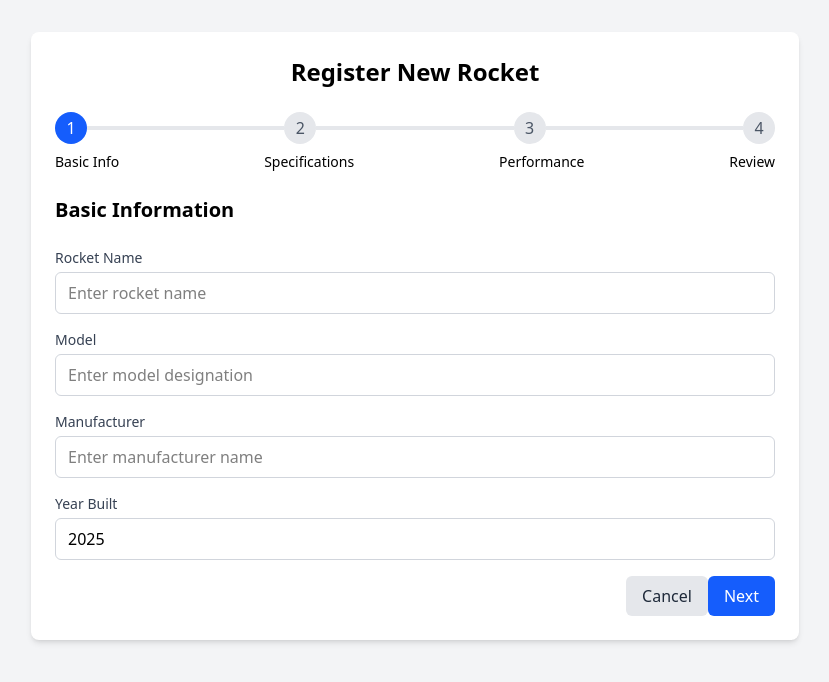
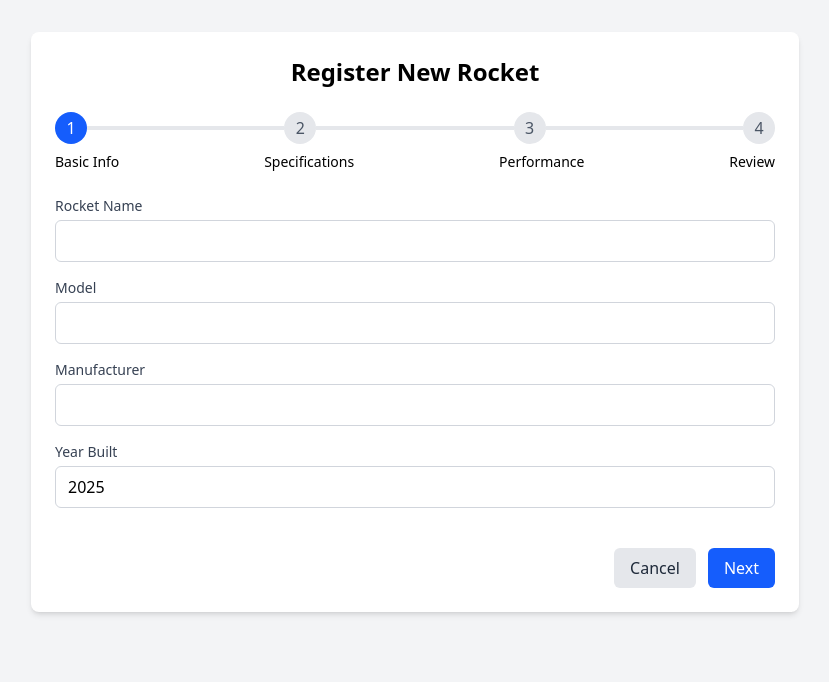
Before and after one commit to NicholasMurray/rocket-register-with-zod, a React (Vite) app: page / in a window 1280 px wide. Both pictures are taken after a click on the button "Add New Rocket". Shown: the top 682 px of the page, without its empty margins (225-1054 px from the left). Built offline with nearby package versions, Linux system fonts and the light colour scheme.

Commit message:
Form validation passing on correct data entered

```diff
--- a/src/App.tsx
+++ b/src/App.tsx
@@ -59,7 +59,8 @@ const App: React.FC = () => {
   const methods = useForm<RocketFormValues>({
     resolver: zodResolver(rocketSchema),
     defaultValues: DEFAULT_ROCKET_FORM_VALUES,
-    mode: 'onSubmit', // Changed from 'onBlur' to 'onSubmit'
+    mode: 'onSubmit', // Keep original mode
+    reValidateMode: 'onChange', // But revalidate on change
   });
 
   // Reset form and update with editing rocket data when it changes
@@ -261,9 +262,17 @@ const App: React.FC = () => {
     return stepErrors;
   };
 
+  // Add this function to validate fields individually when they change
+  const validateField = (fieldName: string) => {
+    return methods.trigger(fieldName);
+  };
+
   const renderCurrentStep = () => {
     // Get errors for current step to pass to error summary
     const currentStepErrors = getCurrentStepErrors();
+
+    // This is a prop we'll pass to form components to handle field validation on change
+    const onFieldChange = validateField;
 
     switch (currentStep) {
       case FormStep.Page1:
@@ -273,6 +282,7 @@ const App: React.FC = () => {
             <RocketFormPage1
               onNext={handleNextStep}
               onCancel={handleCancelForm}
+              onFieldChange={onFieldChange}
             />
           </>
         );
@@ -284,6 +294,7 @@ const App: React.FC = () => {
               onNext={handleNextStep}
               onPrevious={handlePreviousStep}
               onCancel={handleCancelForm}
+              onFieldChange={onFieldChange}
             />
           </>
         );
@@ -295,6 +306,7 @@ const App: React.FC = () => {
               onNext={handleNextStep}
               onPrevious={handlePreviousStep}
               onCancel={handleCancelForm}
+              onFieldChange={onFieldChange}
             />
           </>
         );
--- a/src/components/RocketForm/RocketFormPage1.tsx
+++ b/src/components/RocketForm/RocketFormPage1.tsx
@@ -8,25 +8,40 @@ import { RocketFormValues } from '../../schemas/rocketSchema';
 interface RocketFormPage1Props {
   onNext: () => void;
   onCancel: () => void;
+  onFieldChange?: (fieldName: string) => Promise<boolean>; // New prop for validating fields
 }
 
-export const RocketFormPage1: React.FC<RocketFormPage1Props> = ({ onNext, onCancel }) => {
+export const RocketFormPage1: React.FC<RocketFormPage1Props> = ({
+  onNext,
+  onCancel,
+  onFieldChange
+}) => {
   const { register, formState: { errors } } = useFormContext<RocketFormValues>();
+
+  // Handler for field changes
+  const handleFieldChange = (fieldName: string) => {
+    return (e: React.ChangeEvent<HTMLInputElement>) => {
+      if (onFieldChange) {
+        // Use setTimeout to ensure React has processed the state change
+        setTimeout(() => onFieldChange(fieldName), 0);
+      }
+    };
+  };
 
   return (
     <div className="space-y-6">
-      <h2 className="text-xl font-semibold">Basic Information</h2>
-
       <FormField
         label="Rocket Name"
         htmlFor="name"
         error={errors.name}
       >
         <Input
-          id="name"
+          type="text"
           {...register('name')}
-          error={!!errors.name}
-          placeholder="Enter rocket name"
+          onChange={(e) => {
+            register('name').onChange(e); // Keep the original onChange handler
+            handleFieldChange('name')(e);  // Add our validation
+          }}
         />
       </FormField>
 
@@ -36,10 +51,12 @@ export const RocketFormPage1: React.FC<RocketFormPage1Props> = ({ onNext, onCanc
         error={errors.model}
       >
         <Input
-          id="model"
+          type="text"
           {...register('model')}
-          error={!!errors.model}
-          placeholder="Enter model designation"
+          onChange={(e) => {
+            register('model').onChange(e);
+            handleFieldChange('model')(e);
+          }}
         />
       </FormField>
 
@@ -49,10 +66,12 @@ export const RocketFormPage1: React.FC<RocketFormPage1Props> = ({ onNext, onCanc
         error={errors.manufacturer}
       >
         <Input
-          id="manufacturer"
+          type="text"
           {...register('manufacturer')}
-          error={!!errors.manufacturer}
-          placeholder="Enter manufacturer name"
+          onChange={(e) => {
+            register('manufacturer').onChange(e);
+            handleFieldChange('manufacturer')(e);
+          }}
         />
       </FormField>
 
@@ -62,19 +81,20 @@ export const RocketFormPage1: React.FC<RocketFormPage1Props> = ({ onNext, onCanc
         error={errors.yearBuilt}
       >
         <Input
-          id="yearBuilt"
           type="number"
-          {...register('yearBuilt')}
-          error={!!errors.yearBuilt}
-          placeholder="Enter year built"
+          {...register('yearBuilt', { valueAsNumber: true })}
+          onChange={(e) => {
+            register('yearBuilt', { valueAsNumber: true }).onChange(e);
+            handleFieldChange('yearBuilt')(e);
+          }}
         />
       </FormField>
 
-      <div className="flex justify-end">
+      <div className="flex justify-end space-x-3 pt-6">
         <Button variant="secondary" onClick={onCancel}>
           Cancel
         </Button>
-        <Button onClick={onNext}>
+        <Button variant="primary" onClick={onNext}>
           Next
         </Button>
       </div>
--- a/src/components/RocketForm/RocketFormPage2.tsx
+++ b/src/components/RocketForm/RocketFormPage2.tsx
@@ -10,10 +10,26 @@ interface RocketFormPage2Props {
   onNext: () => void;
   onPrevious: () => void;
   onCancel: () => void;
+  onFieldChange?: (fieldName: string) => Promise<boolean>; // New prop for validating fields
 }
 
-export const RocketFormPage2: React.FC<RocketFormPage2Props> = ({ onNext, onPrevious, onCancel }) => {
+export const RocketFormPage2: React.FC<RocketFormPage2Props> = ({
+  onNext,
+  onPrevious,
+  onCancel,
+  onFieldChange
+}) => {
   const { register, formState: { errors } } = useFormContext<RocketFormValues>();
+
+  // Handler for field changes
+  const handleFieldChange = (fieldName: string) => {
+    return (e: React.ChangeEvent<HTMLInputElement | HTMLSelectElement>) => {
+      if (onFieldChange) {
+        // Use setTimeout to ensure React has processed the state change
+        setTimeout(() => onFieldChange(fieldName), 0);
+      }
+    };
+  };
 
   const fuelOptions = [
     { value: 'LOX/RP-1', label: 'LOX/RP-1 (Liquid Oxygen & Refined Petroleum)' },
@@ -41,6 +57,10 @@ export const RocketFormPage2: React.FC<RocketFormPage2Props> = ({ onNext, onPrev
           {...register('height')}
           error={!!errors.height}
           placeholder="Enter height in meters"
+          onChange={(e) => {
+            register('height').onChange(e);
+            handleFieldChange('height')(e);
+          }}
         />
       </FormField>
 
@@ -56,6 +76,10 @@ export const RocketFormPage2: React.FC<RocketFormPage2Props> = ({ onNext, onPrev
           {...register('diameter')}
           error={!!errors.diameter}
           placeholder="Enter diameter in meters"
+          onChange={(e) => {
+            register('diameter').onChange(e);
+            handleFieldChange('diameter')(e);
+          }}
         />
       </FormField>
 
@@ -70,6 +94,10 @@ export const RocketFormPage2: React.FC<RocketFormPage2Props> = ({ onNext, onPrev
           {...register('mass')}
           error={!!errors.mass}
           placeholder="Enter mass in kilograms"
+          onChange={(e) => {
+            register('mass').onChange(e);
+            handleFieldChange('mass')(e);
+          }}
         />
       </FormField>
 
@@ -83,6 +111,10 @@ export const RocketFormPage2: React.FC<RocketFormPage2Props> = ({ onNext, onPrev
           options={fuelOptions}
           {...register('fuelType')}
           error={!!errors.fuelType}
+          onChange={(e) => {
+            register('fuelType').onChange(e);
+            handleFieldChange('fuelType')(e);
+          }}
         />
       </FormField>
 
--- a/src/components/RocketForm/RocketFormPage3.tsx
+++ b/src/components/RocketForm/RocketFormPage3.tsx
@@ -9,10 +9,21 @@ interface RocketFormPage3Props {
   onNext: () => void;
   onPrevious: () => void;
   onCancel: () => void;
+  onFieldChange?: (fieldName: string) => Promise<boolean>;
 }
 
-export const RocketFormPage3: React.FC<RocketFormPage3Props> = ({ onNext, onPrevious, onCancel }) => {
+export const RocketFormPage3: React.FC<RocketFormPage3Props> = ({ onNext, onPrevious, onCancel, onFieldChange }) => {
   const { register, formState: { errors } } = useFormContext<RocketFormValues>();
+
+  // Handler for field changes
+  const handleFieldChange = (fieldName: string) => {
+    return (e: React.ChangeEvent<HTMLInputElement | HTMLSelectElement>) => {
+      if (onFieldChange) {
+        // Use setTimeout to ensure React has processed the state change
+        setTimeout(() => onFieldChange(fieldName), 0);
+      }
+    };
+  };
 
   return (
     <div className="space-y-6">
@@ -30,6 +41,10 @@ export const RocketFormPage3: React.FC<RocketFormPage3Props> = ({ onNext, onPrev
           {...register('maxThrust')}
           error={!!errors.maxThrust}
           placeholder="Enter maximum thrust in kilonewtons"
+          onChange={(e) => {
+            register('maxThrust').onChange(e);
+            handleFieldChange('maxThrust')(e);
+          }}
         />
       </FormField>
 
@@ -44,6 +59,10 @@ export const RocketFormPage3: React.FC<RocketFormPage3Props> = ({ onNext, onPrev
           {...register('capacity')}
           error={!!errors.capacity}
           placeholder="Enter capacity"
+          onChange={(e) => {
+            register('capacity').onChange(e);
+            handleFieldChange('capacity')(e);
+          }}
         />
       </FormField>
 
@@ -62,6 +81,10 @@ export const RocketFormPage3: React.FC<RocketFormPage3Props> = ({ onNext, onPrev
           `}
           rows={4}
           placeholder="Enter description and additional details"
+          onChange={(e) => {
+            register('description').onChange(e);
+            handleFieldChange('description')(e);
+          }}
         />
       </FormField>
 
```
